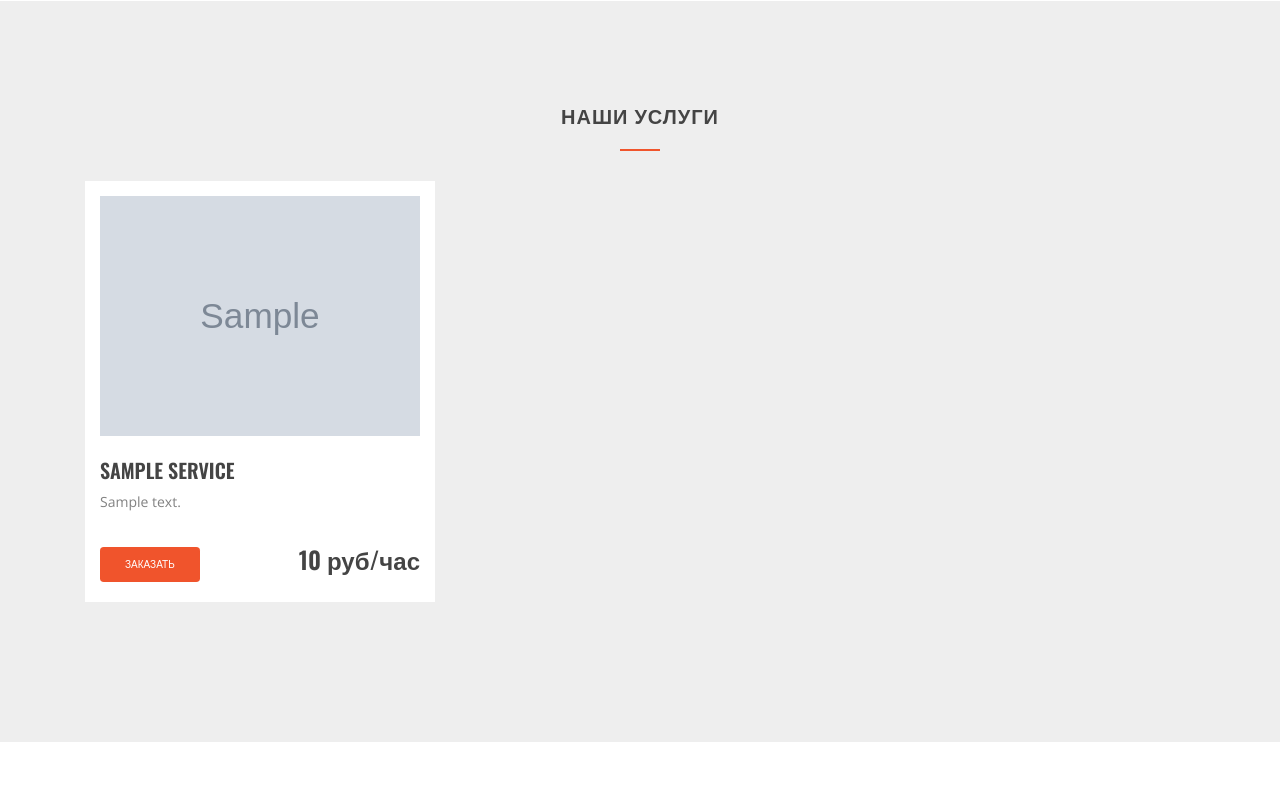
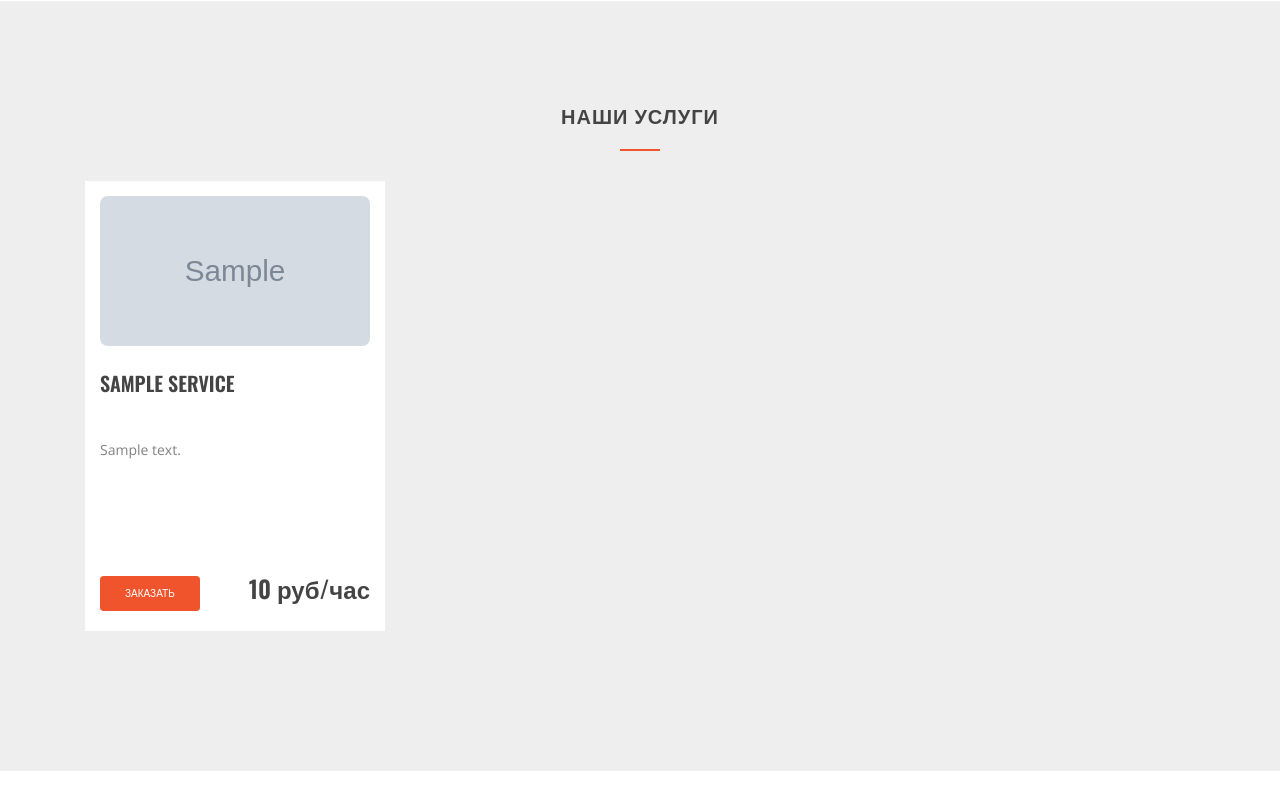
Before and after one commit to Dimon4ik812/construction_site, a Django app: template construction/templates/construction/index.html in a window 1280 px wide. Shown: the part 1437-2239 px from the top of the page. Run offline with Django 5.2, Linux system fonts and the light colour scheme; the template is opened without the code that fills it: values that come from a table or form of the project are taken from there, others are empty; tables that the repository leaves empty hold one stand-in row (values such as "Sample post"); grey boxes marked "Sample" are stand-in pictures; parts of the project's set-up code (start-up, migrations or seed data) failed here and were passed over; some libraries are stand-ins or nearby versions; some web fonts are replaced.

Commit message:
изменение css

```diff
--- a/static/css/main.css
+++ b/static/css/main.css
@@ -1681,24 +1681,46 @@ mark, .mark {
     margin-bottom: 40px;
     background-color: #fff;
     padding: 15px;
-}
-
+    width: 300px; /* Фиксированная ширина карточки */
+    min-height: 450px; /* Минимальная высота для выравнивания */
+    box-sizing: border-box; /* Учитывает padding при расчете ширины/высоты */
+    display: flex;
+    flex-direction: column; /* Размещает элементы вертикально */
+    justify-content: space-between; /* Равномерно распределяет элементы по высоте */
+}
+
+/* Стили для заголовка */
 .services__title {
     font-size: 20px;
     text-transform: uppercase;
     margin: 20px 0 7px;
+    height: 60px; /* Фиксированная высота для заголовков */
+    overflow: hidden; /* Скрывает текст, если он превышает высоту */
+    text-overflow: ellipsis; /* Добавляет многоточие */
+    white-space: nowrap; /* Запрещает перенос текста */
 }
 
 .services__title:hover {
     color: #f0542c;
 }
 
-.services__img {
-    margin-bottom: 15px;
-}
-
+/* Стили для изображений */
+.services__img img {
+    width: 100%; /* Изображение занимает всю ширину карточки */
+    height: 150px; /* Фиксированная высота изображения */
+    object-fit: cover; /* Обрезает изображение, если оно слишком большое */
+    border-radius: 8px; /* Округлённые углы */
+}
+
+/* Стили для описания */
 .services__desc {
     margin-bottom: 30px;
+    height: 100px; /* Фиксированная высота для описания */
+    overflow: hidden; /* Скрывает текст, если он превышает высоту */
+    text-overflow: ellipsis; /* Добавляет многоточие */
+    display: -webkit-box; /* Для многострочного текста */
+    -webkit-line-clamp: 4; /* Ограничивает количество строк */
+    -webkit-box-orient: vertical; /* Располагает текст вертикально */
 }
 
 
```
